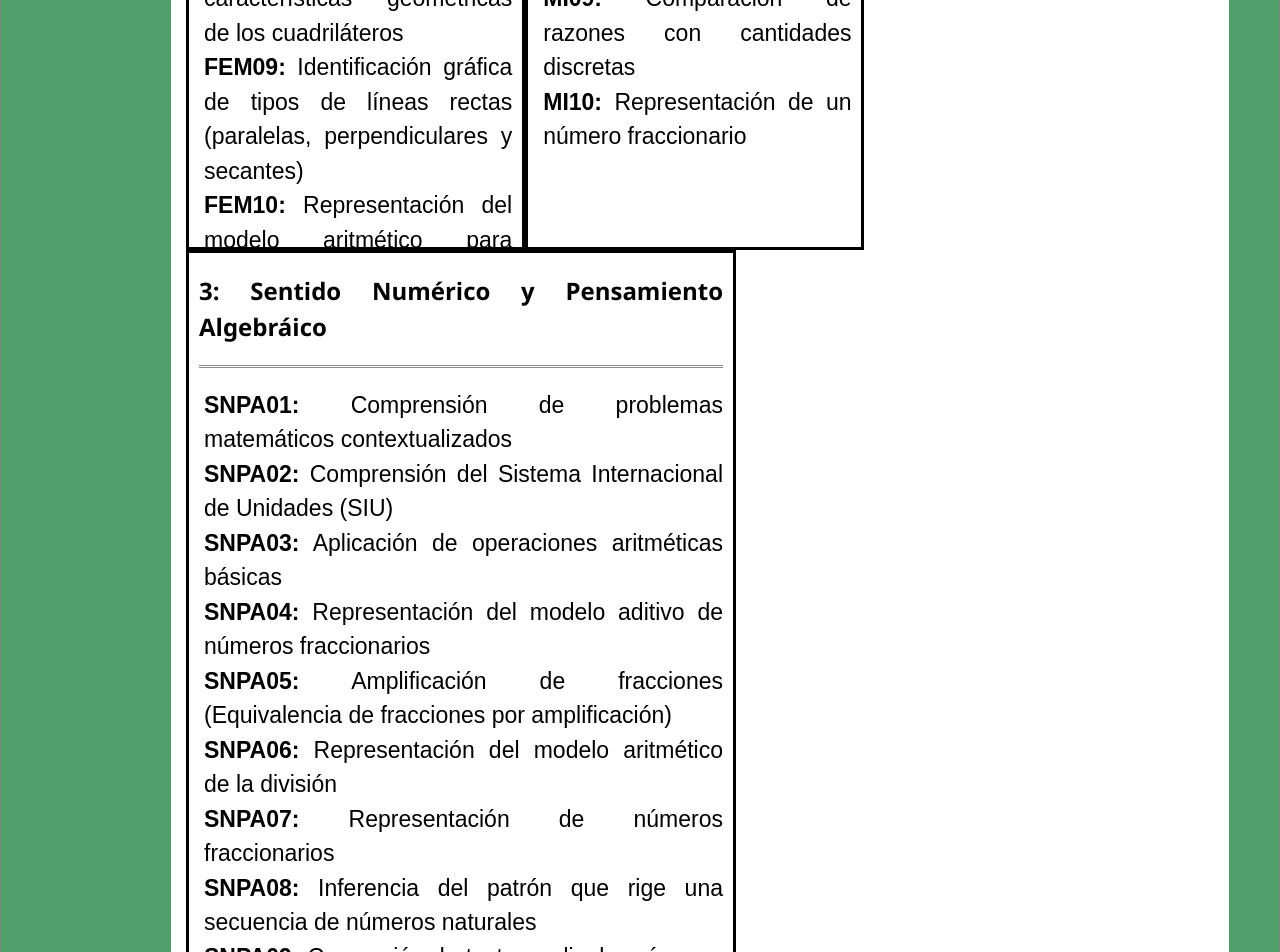
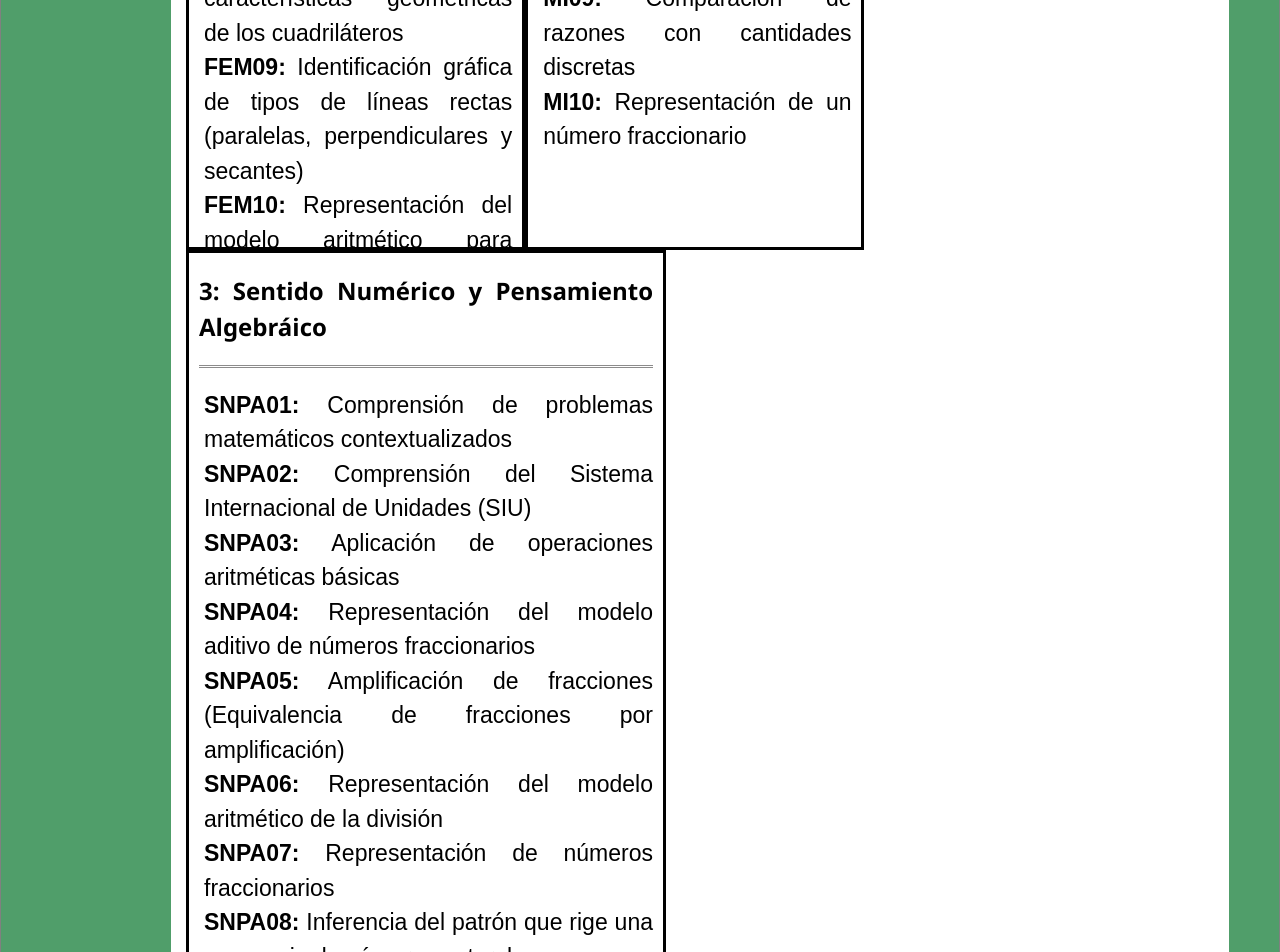
Before and after one commit to rimedie/rimedie.github.io, a Jekyll site: the page built from 1_InfogDetalles.html, in a window 1280 px wide. Shown: the part 3334-4286 px from the top of the page. Built offline with Jekyll 4.4.1, drawn with Linux system fonts in a browser that asks for light colours.

Commit message:
Update 1_InfogDetalles.html

```diff
--- a/1_InfogDetalles.html
+++ b/1_InfogDetalles.html
@@ -67,7 +67,7 @@ title: Detalles sobre Diagnóstico Nacional Feb,2019
 	    <p style="margin-left: 5px;"><b>MI09:</b> Comparación de razones con cantidades discretas </p>
 	    <p style="margin-left: 5px;"><b>MI10:</b> Representación de un número fraccionario</p>
 </div>
-  <div class="column right" style="text-align: justify; background: white;  height:1200px;  border: 3px solid black; width: 550px;">
+  <div class="column right" style="text-align: justify; background: white;  height:1200px;  border: 3px solid black; width: 480px;">
 	<h3><b>3: Sentido Numérico y Pensamiento Algebráico</b></h3>
 	  <hr class="style2">
 	    <p style="margin-left: 5px;"><b>SNPA01:</b> Comprensión de problemas matemáticos contextualizados </p>
@@ -88,7 +88,7 @@ title: Detalles sobre Diagnóstico Nacional Feb,2019
 	<br>
 	<p>Para el diagnóstico de las habilidades básicas se empleó una clasificación basada en cuatro criterios de probabilidad de dominio (ver cuadro 1). </p>
 	<center>
-	<img class='displayed' src="/images_gral/Niveles.jpg" alt="LogoRIMEDIE" >
+	<img class='displayed' src="/images_gral/Nivele.jpg" alt="LogoRIMEDIE" >
 	</center>
 	<br>
   <h2 class="interact">Acerca del uso y posibles interpretaciones de los resultados obtenidos:</h2>
```
